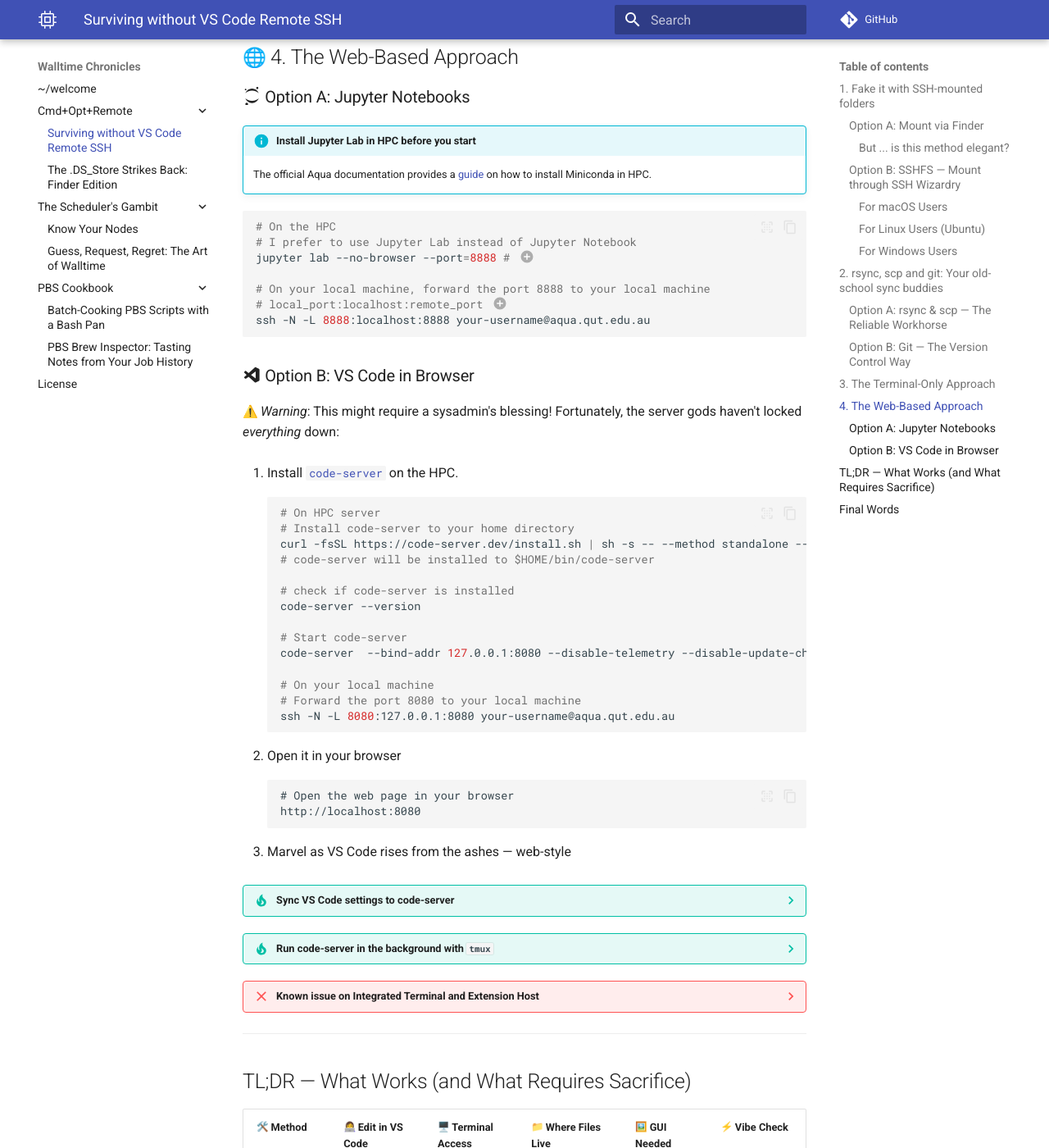
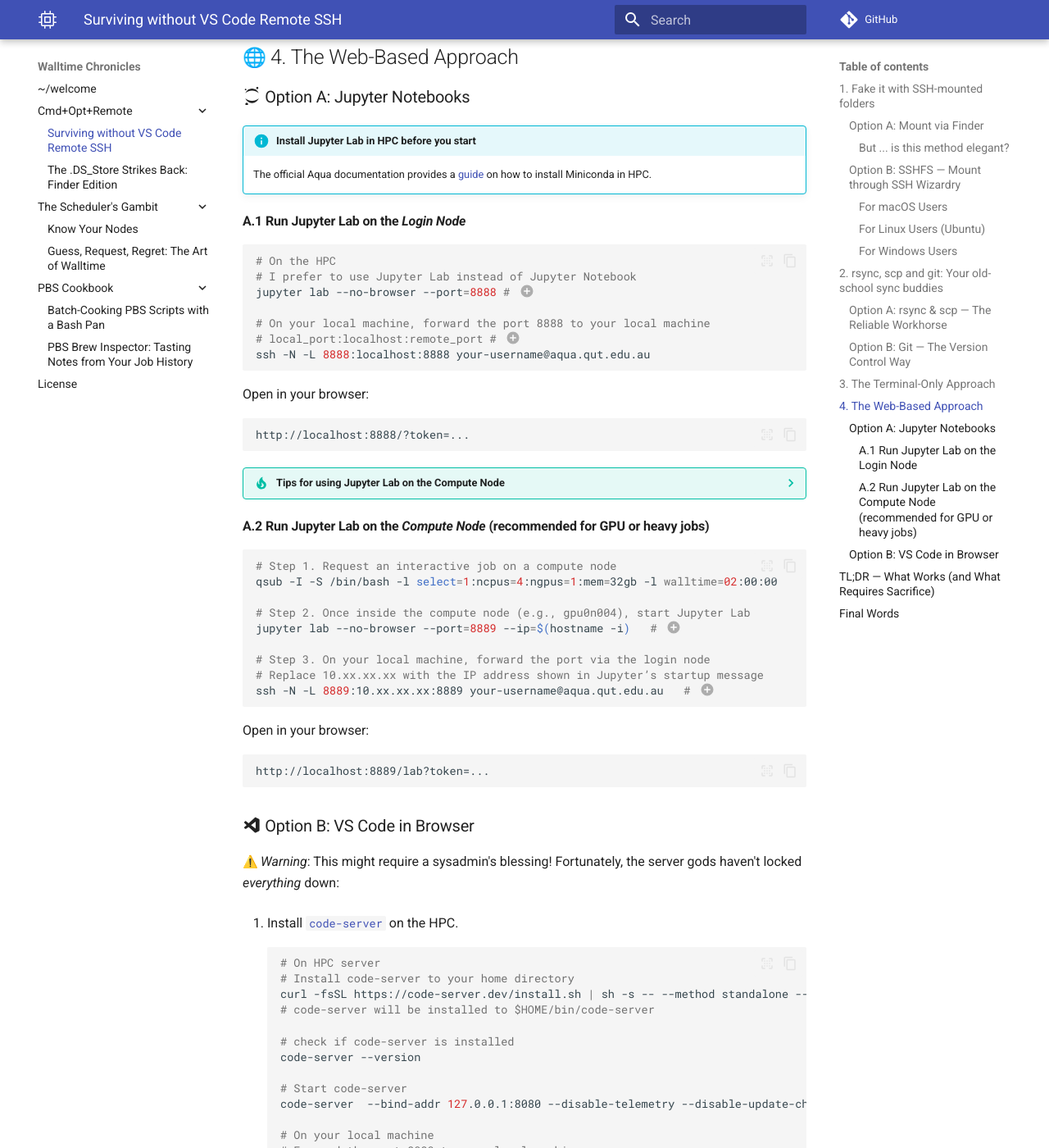
Before and after one commit to ZhipengHe/Walltime-Chronicles, an MkDocs documentation site: the page built from docs/remote-dev/Surviving-without-VS-Code-Remote-SSH.md, in a window 1280 px wide and 1400 px high, scrolled down 4210 px. Shown: the whole window at 82% size. Built offline with MkDocs 1.6.1 and Material for MkDocs 9.7.7, drawn with Linux system fonts in a browser that asks for light colours; emoji names are drawn with the system emoji font; comment, search, counter and statistics services are not loaded.

Commit message:
Enhance Jupyter Lab usage documentation for HPC

````diff
--- a/docs/remote-dev/Surviving-without-VS-Code-Remote-SSH.md
+++ b/docs/remote-dev/Surviving-without-VS-Code-Remote-SSH.md
@@ -202,18 +202,54 @@
 !!! info "Install Jupyter Lab in HPC before you start"
     The official Aqua documentation provides a [guide](https://docs.eres.qut.edu.au/hpc-accessing-available-software#install-conda) on how to install Miniconda in HPC.
 
+#### A.1 Run Jupyter Lab on the *Login Node*
+
 ```bash
 # On the HPC
 # I prefer to use Jupyter Lab instead of Jupyter Notebook
 jupyter lab --no-browser --port=8888 # (1)
 
 # On your local machine, forward the port 8888 to your local machine
-# local_port:localhost:remote_port (2)
+# local_port:localhost:remote_port # (2)
 ssh -N -L 8888:localhost:8888 your-username@aqua.qut.edu.au
 ```
 
 1. If port 8888 is already in use, you can try another port, e.g. 8889.
 2. `-N` means no command to run on the remote machine. `-L` means forward the local port to the remote port. Both local and remote ports are 8888 in this case.
+
+Open in your browser:
+
+```text
+http://localhost:8888/?token=...
+```
+
+??? tip "Tips for using Jupyter Lab on the Compute Node"
+    - Keep both the **Jupyter Lab session** and the **SSH tunnel** open. Closing either will disconnect the browser.
+    - Each compute node allocation gives you a different internal IP (`10.xx.xx.xx`), so update your tunnel command every time.
+    - For repeated use, you can simplify the tunnel with an SSH config entry (`~/.ssh/config`).
+
+#### A.2 Run Jupyter Lab on the *Compute Node* (recommended for GPU or heavy jobs)
+
+```bash
+# Step 1. Request an interactive job on a compute node
+qsub -I -S /bin/bash -l select=1:ncpus=4:ngpus=1:mem=32gb -l walltime=02:00:00
+
+# Step 2. Once inside the compute node (e.g., gpu0n004), start Jupyter Lab
+jupyter lab --no-browser --port=8889 --ip=$(hostname -i)   # (1)
+
+# Step 3. On your local machine, forward the port via the login node
+# Replace 10.xx.xx.xx with the IP address shown in Jupyter’s startup message
+ssh -N -L 8889:10.xx.xx.xx:8889 your-username@aqua.qut.edu.au   # (2)
+```
+
+1. `--ip=$(hostname -i)` makes Jupyter listen on the compute node’s internal IP (e.g., `10.13.30.24`). Port can be changed to any unused port.
+2. Use that IP in the tunnel command so the login node can route traffic.
+
+Open in your browser:
+
+```text
+http://localhost:8889/lab?token=...
+```
 
 ### :material-microsoft-visual-studio-code: Option B: VS Code in Browser
 
````
